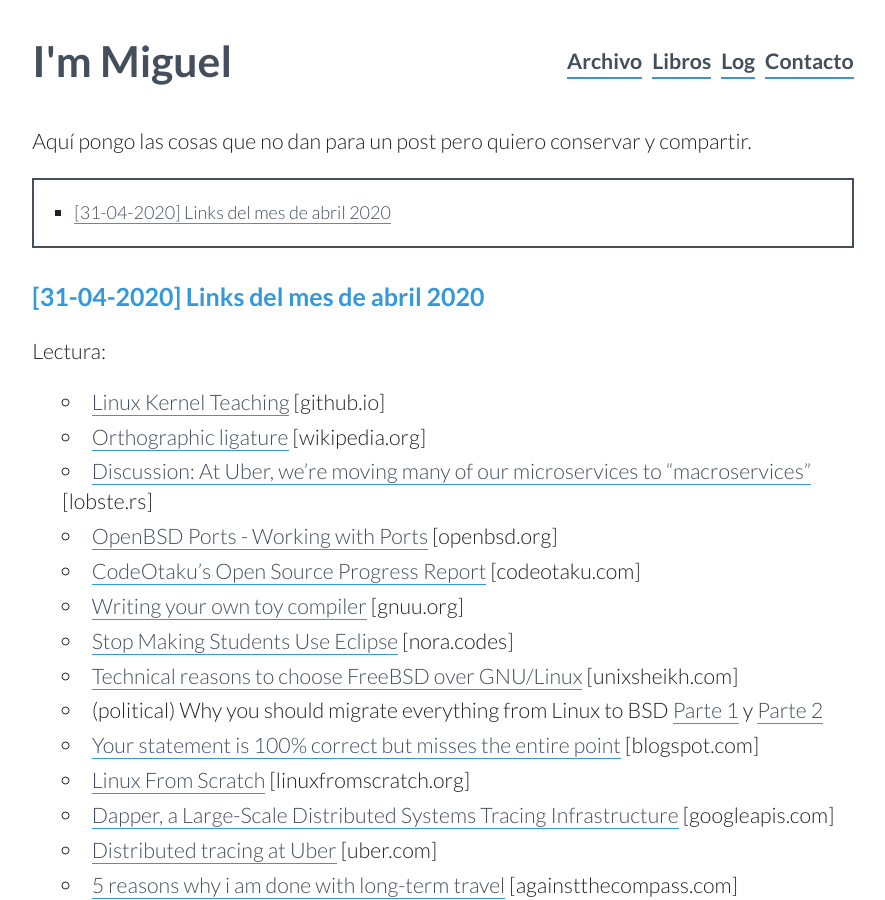
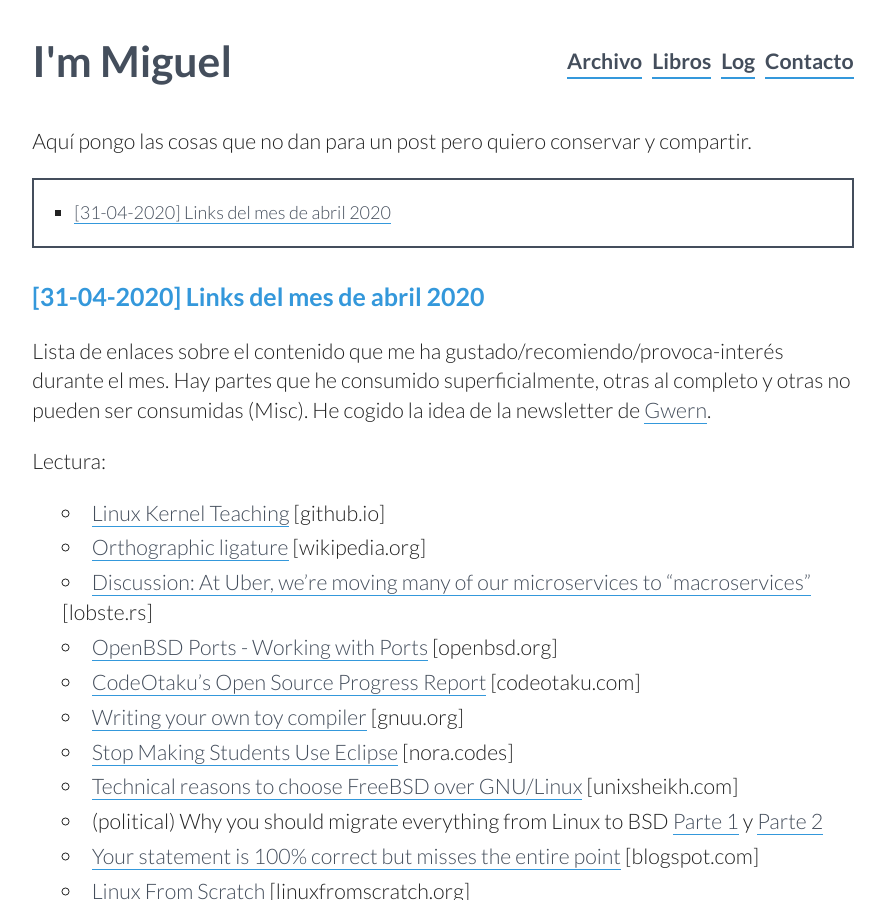
Before and after one commit to MiguelBel/MiguelBel.github.io, a Jekyll site: the page built from log.md, in a window 1280 px wide and 900 px high. Shown: the whole window, without its empty margins (197-1082 px from the left). Built offline with Jekyll 4.4.1, drawn with Linux system fonts in a browser that asks for light colours.

Commit message:
add explanation for april links

```diff
--- a/log.md
+++ b/log.md
@@ -15,6 +15,8 @@ Aquí pongo las cosas que no dan para un post pero quiero conservar y compartir.
 </div>
 
 <div class="log-entry" markdown="1">
+Lista de enlaces sobre el contenido que me ha gustado/recomiendo/provoca-interés durante el mes. Hay partes que he consumido superficialmente, otras al completo y otras no pueden ser consumidas (Misc). He cogido la idea de la newsletter de [Gwern](http://gwern.net).
+
 Lectura:
 
 - [Linux Kernel Teaching](https://linux-kernel-labs.github.io/refs/heads/master/index.html) [github.io]
```
